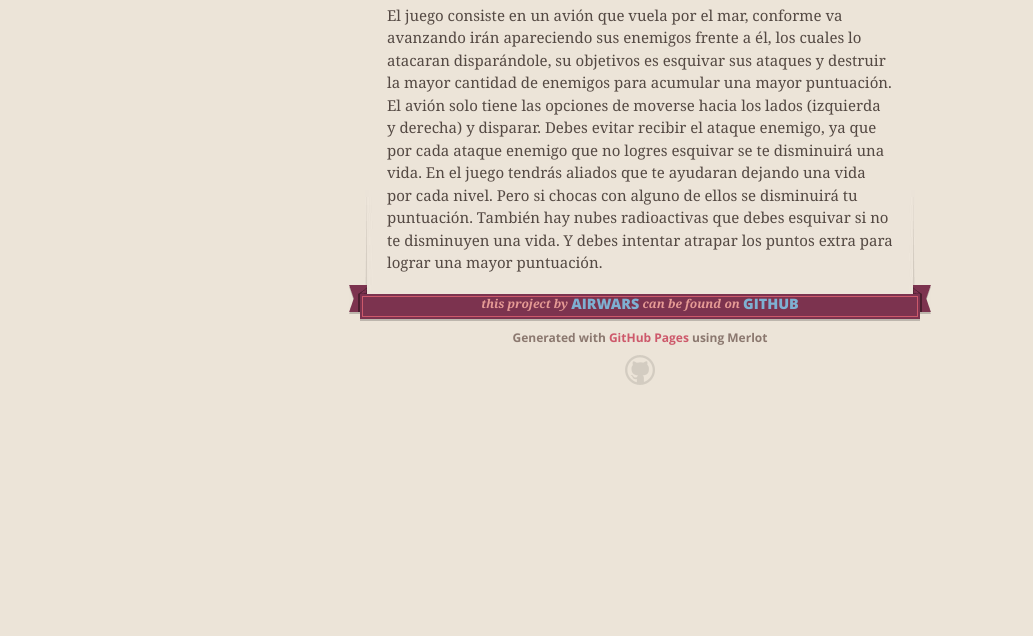
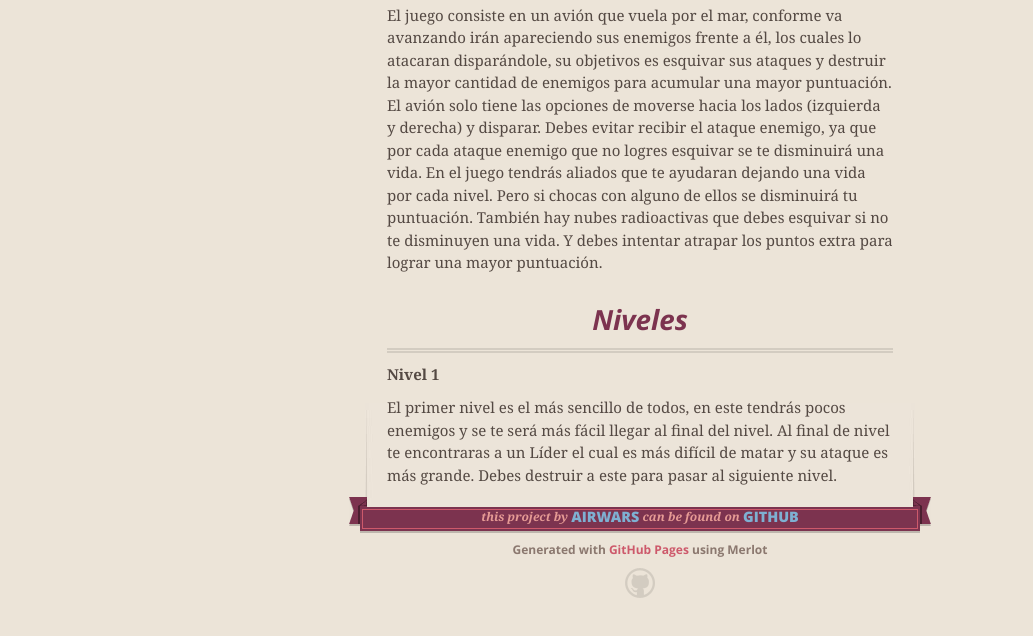
Before and after one commit to AirWars/Avanze-2, a plain HTML site: page index.html in a window 1280 px wide. Shown: the part 420-1056 px from the top of the page, without its empty margins (0-1033 px from the left). Before the commit the page ends 845 px from the top, so only its background shows below. Drawn offline with nearby package versions, Linux system fonts and the light colour scheme.

```diff
--- a/index.html
+++ b/index.html
@@ -57,6 +57,13 @@
 <p>El juego consiste en un avión que vuela por el mar, conforme va avanzando irán apareciendo sus enemigos frente a él, los cuales lo atacaran disparándole, su objetivos es  esquivar sus ataques y destruir la mayor cantidad de enemigos para acumular una mayor puntuación.
 El avión solo tiene las opciones de moverse hacia los lados (izquierda y derecha) y disparar.
 Debes evitar recibir el ataque enemigo, ya que por cada ataque enemigo que no logres esquivar se te disminuirá una vida. En el juego tendrás aliados que te ayudaran dejando una vida por cada nivel. Pero si chocas con alguno de ellos se disminuirá tu puntuación. También hay nubes radioactivas que debes esquivar si no te disminuyen una vida. Y debes intentar atrapar los puntos extra para lograr una mayor puntuación.</p>
+
+<h1>
+<a id="niveles" class="anchor" href="#niveles" aria-hidden="true"><span aria-hidden="true" class="octicon octicon-link"></span></a>Niveles</h1>
+
+<p><strong>Nivel 1</strong></p>
+
+<p>El primer nivel es el más sencillo de todos, en este tendrás pocos enemigos y se te será más fácil llegar al final del nivel. Al final de nivel te encontraras a un  Líder el cual es más difícil de matar y su ataque es más grande. Debes destruir a este para pasar al siguiente nivel.</p>
       </section>
 
       <footer>
--- a/params.json
+++ b/params.json
@@ -1,6 +1,6 @@
 {
   "name": "Air Wars",
   "tagline": "Juego en Greenfoot",
-  "body": "# Objetivo\r\n\r\nEl objetivo del juego es sobrevivir a tus enemigos, disparandoles y esquivando sus ataques para evitar ser eliminado.\r\n\r\n#Descripción\r\n\r\nEl juego consiste en un avión que vuela por el mar, conforme va avanzando irán apareciendo sus enemigos frente a él, los cuales lo atacaran disparándole, su objetivos es  esquivar sus ataques y destruir la mayor cantidad de enemigos para acumular una mayor puntuación.\r\nEl avión solo tiene las opciones de moverse hacia los lados (izquierda y derecha) y disparar.\r\nDebes evitar recibir el ataque enemigo, ya que por cada ataque enemigo que no logres esquivar se te disminuirá una vida. En el juego tendrás aliados que te ayudaran dejando una vida por cada nivel. Pero si chocas con alguno de ellos se disminuirá tu puntuación. También hay nubes radioactivas que debes esquivar si no te disminuyen una vida. Y debes intentar atrapar los puntos extra para lograr una mayor puntuación.\r\n\r\n\r\n\r\n\r\n\r\n",
+  "body": "# Objetivo\r\n\r\nEl objetivo del juego es sobrevivir a tus enemigos, disparandoles y esquivando sus ataques para evitar ser eliminado.\r\n\r\n#Descripción\r\n\r\nEl juego consiste en un avión que vuela por el mar, conforme va avanzando irán apareciendo sus enemigos frente a él, los cuales lo atacaran disparándole, su objetivos es  esquivar sus ataques y destruir la mayor cantidad de enemigos para acumular una mayor puntuación.\r\nEl avión solo tiene las opciones de moverse hacia los lados (izquierda y derecha) y disparar.\r\nDebes evitar recibir el ataque enemigo, ya que por cada ataque enemigo que no logres esquivar se te disminuirá una vida. En el juego tendrás aliados que te ayudaran dejando una vida por cada nivel. Pero si chocas con alguno de ellos se disminuirá tu puntuación. También hay nubes radioactivas que debes esquivar si no te disminuyen una vida. Y debes intentar atrapar los puntos extra para lograr una mayor puntuación.\r\n\r\n# Niveles\r\n\r\n**Nivel 1**\r\n\r\nEl primer nivel es el más sencillo de todos, en este tendrás pocos enemigos y se te será más fácil llegar al final del nivel. Al final de nivel te encontraras a un  Líder el cual es más difícil de matar y su ataque es más grande. Debes destruir a este para pasar al siguiente nivel.\r\n",
   "note": "Don't delete this file! It's used internally to help with page regeneration."
 }
```
